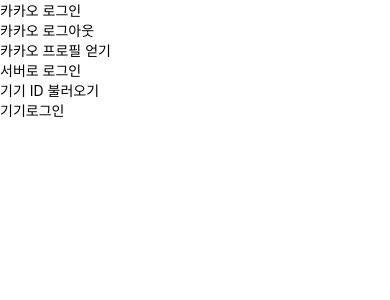
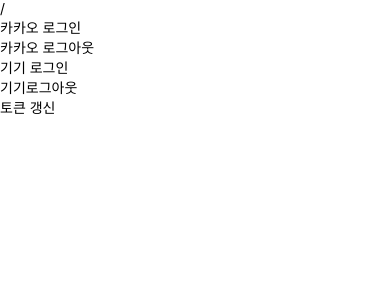
Before and after one commit to TeamLinkBird/link-bird-front, a React Native app: screen / in a window 390 px wide. Shown: the top 300 px of the page. Built offline with nearby package versions, Linux system fonts and the light colour scheme.

Commit message:
구글 로그인 설정

```diff
--- a/App.tsx
+++ b/App.tsx
@@ -5,15 +5,9 @@
   unlink,
 } from '@react-native-seoul/kakao-login';
 import axios from 'axios';
-import React, { useState, useEffect, useCallback } from 'react';
-import { StyleSheet, Text, View, Image, Linking } from 'react-native';
+import React, { useState} from 'react';
+import { StyleSheet, Text, View } from 'react-native';
 import DeviceInfo from 'react-native-device-info';
-
-const androidKeys = {
-  kConsumerKey: 'ReQM2zKSDaSCjdUKLmCj',
-  kConsumerSecret: 'vQnTQuoaWa',
-  kServiceAppName: '링크버드',
-};
 
 const App = () => {
   const [Id, setId] = useState('');
@@ -21,15 +15,24 @@
     string | undefined | GetProfileResponse
   >();
   const [out, setOut] = useState<string>();
-  const [naverToken, setNaverToken] = React.useState<
-    TokenResponse | undefined | null | string
-  >(null);
+  const [access,setAccess] = useState<string>();
+  const [referesh,setReferesh] = useState<string>();
+  const [kakaoAccess,setKaKaoAccess] = useState<string>();
 
   const signInWithKakao = async (): Promise<void> => {
     try {
       const token = await login();
 
-      setResult(JSON.stringify(token));
+      const res = await axios.post('http://10.0.2.2:8080/login/kakao',{
+        "access_Token": token.accessToken,
+        "refresh_Token": token.refreshToken
+      })
+
+      setResult(JSON.stringify(res.data))
+      setAccess(res.data.access_Token)
+      setReferesh(res.data.refresh_Token)
+      setKaKaoAccess(token.accessToken)
+
     } catch (e) {
       if (e instanceof Error) {
         setResult(JSON.stringify(e.message));
@@ -41,66 +44,54 @@
 
   const signOutWithKakao = async (): Promise<void> => {
     const message = await logout();
+    const config = {
+      headers: { Authorization: `Bearer ${access}` }
+    };
+    const res = await axios.post('http://10.0.2.2:8080/logout',null,config)
 
-    setOut(message);
+    setResult(res)
   };
 
-  const getKakaoProfile = async (): Promise<void> => {
-    const profile = await getProfile();
+  const signInWithId = async (): Promise<void> => {
+    const deviceId = await DeviceInfo.getAndroidId();
+    setId(deviceId);
 
-    setResult(JSON.stringify(profile));
-  };
+    try {
+      const json = await axios.post('http://10.0.2.2:8080/login/unsigned',{
+          id: deviceId,
+        },
+      );
 
-  const unlinkKakao = async (): Promise<void> => {
-    const message = await unlink();
+      setResult(JSON.stringify(json.data))
+      setAccess(json.data.access_Token)
+      setReferesh(json.data.refresh_Token)
+    } catch (e) {
+      setResult(e?.message);
+    }
+  }
 
-    setResult(message);
-  };
+  const refresh = async(): Promise<void> => {
+    const res = await axios.post("http://10.0.2.2:8080/refresh_Token",{
+      refresh_Token: referesh
+    })
+
+    setResult(JSON.stringify(res.data))
+  }
+
   return (
     <View>
       <Text>{result}</Text>
       <Text>{out}</Text>
+      <Text>{kakaoAccess}/</Text>
       <Text onPress={() => signInWithKakao()}>카카오 로그인</Text>
       <Text onPress={() => signOutWithKakao()}>카카오 로그아웃</Text>
-      <Text onPress={() => getKakaoProfile()}>카카오 프로필 얻기</Text>
       <Text
-        onPress={async () => {
-          // Linking.openURL(
-          //   'https://kauth.kakao.com/oauth/authorize?response_type=code&client_id=21c4f169dfe1f67c019d92b1efc917c7&redirect_uri=http://ssd018.synology.me/login/kakao'
-          // );
-          const res = await axios.get(
-            'https://kauth.kakao.com/oauth/authorize?response_type=code&client_id=21c4f169dfe1f67c019d92b1efc917c7&redirect_uri=http://ssd018.synology.me/login/kakao'
-          );
-          setResult(JSON.stringify(res));
-        }}
+        onPress={() => signInWithId()}
       >
-        서버로 로그인
+        기기 로그인
       </Text>
-      <Text
-        onPress={async () => {
-          const deviceId = await DeviceInfo.getAndroidId();
-          setId(deviceId);
-        }}
-      >
-        기기 ID 불러오기
-      </Text>
-      <Text
-        onPress={async () => {
-          try {
-            const json = await axios({
-              url: 'http://sbbro.sytes.net:80/login/unsigned',
-              method: 'get',
-              data: {
-                id: Id,
-              },
-            });
-          } catch (e) {
-            setResult(e?.message);
-          }
-        }}
-      >
-        기기로그인
-      </Text>
+      <Text>기기로그아웃</Text>
+      <Text onPress={() => refresh()}>토큰 갱신</Text>
     </View>
   );
 };
--- a/package.json
+++ b/package.json
@@ -10,6 +10,7 @@
     "lint": "eslint . --ext .js,.jsx,.ts,.tsx"
   },
   "dependencies": {
+    "@react-native-google-signin/google-signin": "^7.2.2",
     "@react-native-seoul/kakao-login": "^4.0.0",
     "axios": "^0.27.2",
     "react": "17.0.2",
```
Also changed, not shown: 5 other files (tests, documents, lock files or other folders).
